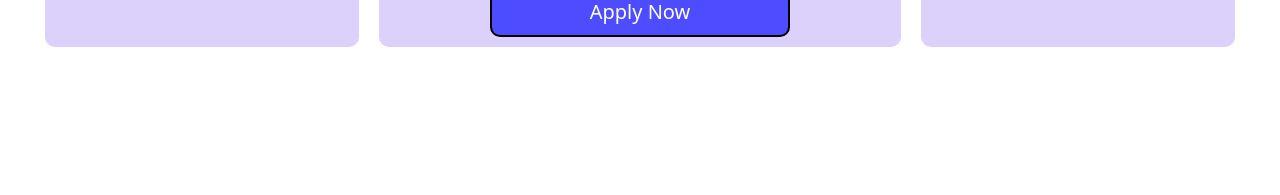
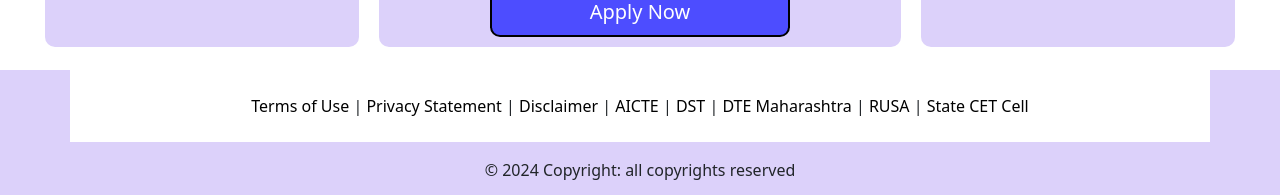
Before and after one commit to onkarhol999/Recruitment_Portal_DABTU, a React (Vite) app: page / in a window 1280 px wide. Shown: the part 989-1184 px from the top of the page. Before the commit the page ends 1059 px from the top, so only its background shows below. Built offline with nearby package versions, Linux system fonts and the light colour scheme.

Commit message:
Footer completed

```diff
--- a/src/App.jsx
+++ b/src/App.jsx
@@ -1,4 +1,5 @@
 import './App.css';
+import Footer from './component/headerFooter/Footer';
 import Header from './component/headerFooter/Header';
 import Home from './component/home/Home';
 
@@ -7,6 +8,7 @@ function App() {
     <>
      <Header/>
      <Home/>
+     <Footer/>
     </>
   );
 }
--- /dev/null
+++ b/src/component/headerFooter/Footer.css
@@ -0,0 +1,19 @@
+#footerContainer{
+    background-color: #dcd1fa;
+}
+
+.container{
+    background-color: #dcd1fa;
+    text-align: center;
+    justify-content: center;
+}
+
+.footerLinks{
+    text-decoration: none;
+    color: black;
+}
+
+.footerLinks:hover{
+    text-decoration: underline;
+    color: #5927E5;
+}
--- /dev/null
+++ b/src/component/headerFooter/Footer.jsx
@@ -0,0 +1,25 @@
+import React from 'react' // eslint-disable-line no-unused-vars
+import './Footer.css';
+
+function Footer() {
+  return (
+    <footer className="bg-body-tertiary text-center text-lg-start" id="footerContainer">
+      <div className="container p-4">
+        <a className="footerLinks" href="/"> Terms of Use </a> |
+        <a className="footerLinks" href="/"> Privacy Statement </a> |
+        <a className="footerLinks" href="/"> Disclaimer </a> |
+        <a className="footerLinks" href="/"> AICTE </a> |
+        <a className="footerLinks" href="/"> DST </a> |
+        <a className="footerLinks" href="/"> DTE Maharashtra </a> |
+        <a className="footerLinks" href="/"> RUSA </a> |
+        <a className="footerLinks" href="/"> State CET Cell </a>
+      </div>
+      <div className="text-center p-3">
+        © 2024 Copyright:
+        <a className="text-body footerLinks" href="/"> all copyrights reserved</a>
+      </div>
+    </footer>
+  )
+}
+
+export default Footer
```
